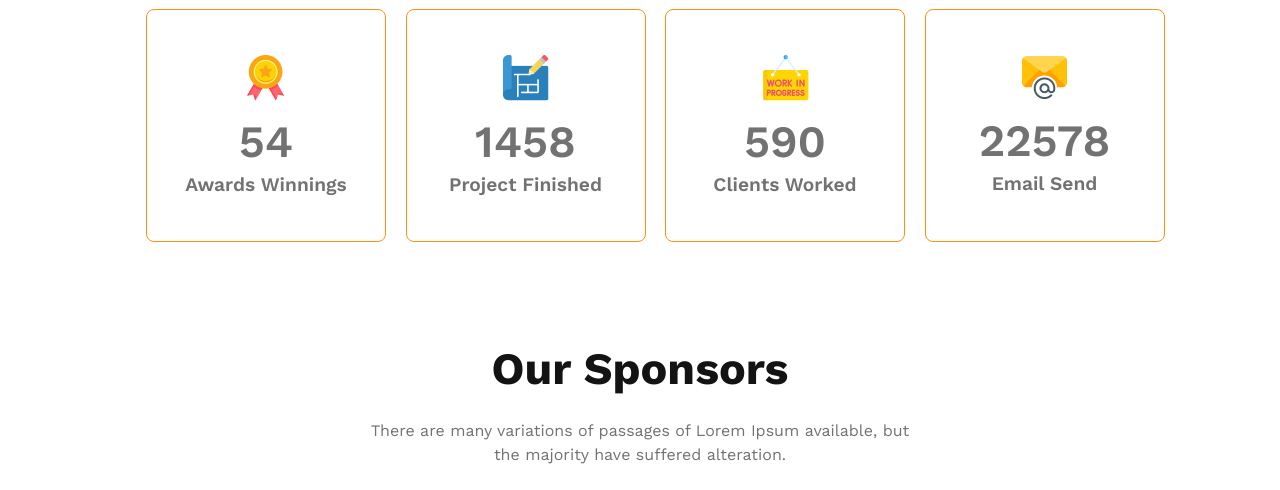
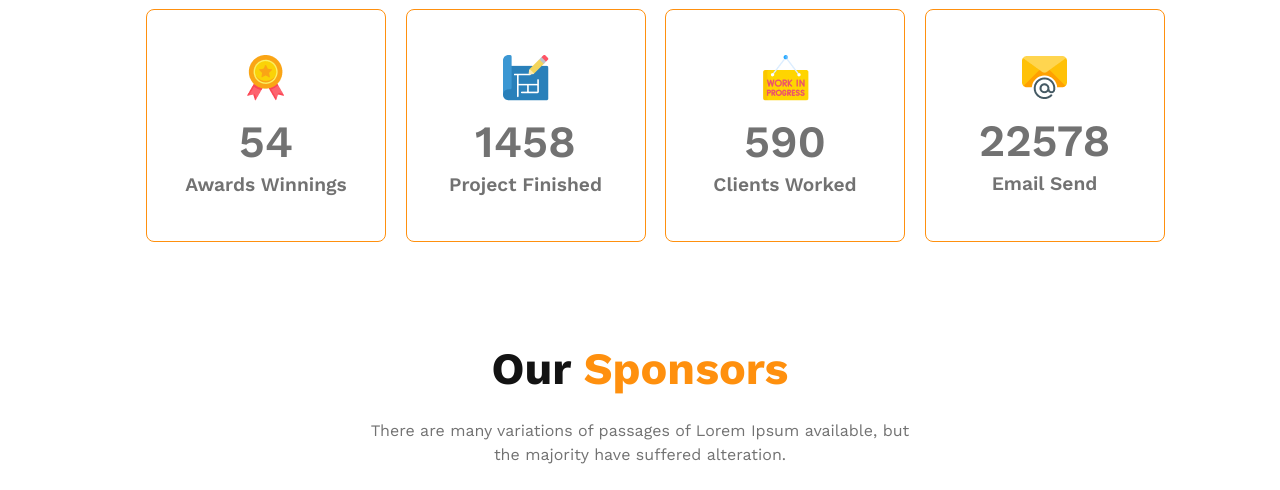
Before and after one commit to akkafi/G3-Architects-website-0.2, a plain HTML site: page index.html in a window 1280 px wide. Shown: the part 2826-3316 px from the top of the page. Drawn offline with nearby package versions, Linux system fonts and the light colour scheme.

Commit message:
update our sponsor title

```diff
--- a/index.html
+++ b/index.html
@@ -159,7 +159,7 @@
         <!-- our sponsors section start  -->
          <section class="our_sponsors_container container">
             <div class="our_sponsors_description">
-                <h2 class="our_sponsors_description_title dark_1">Our Sponsors</h2>
+                <h2 class="our_sponsors_description_title dark_1">Our <span>Sponsors</span></h2>
                 <p class="our_sponsors_description_text dark_3">
                     There are many variations of passages of Lorem Ipsum available, but the majority have suffered alteration.
                 </p>
--- a/styles/style.css
+++ b/styles/style.css
@@ -323,6 +323,9 @@
     font-weight: 700;
     margin-bottom: 24px;
 }
+.our_sponsors_description_title span{
+    color: #FF900E;
+}
 .our_sponsors_description_text{
     line-height: 24px;
 }
```
